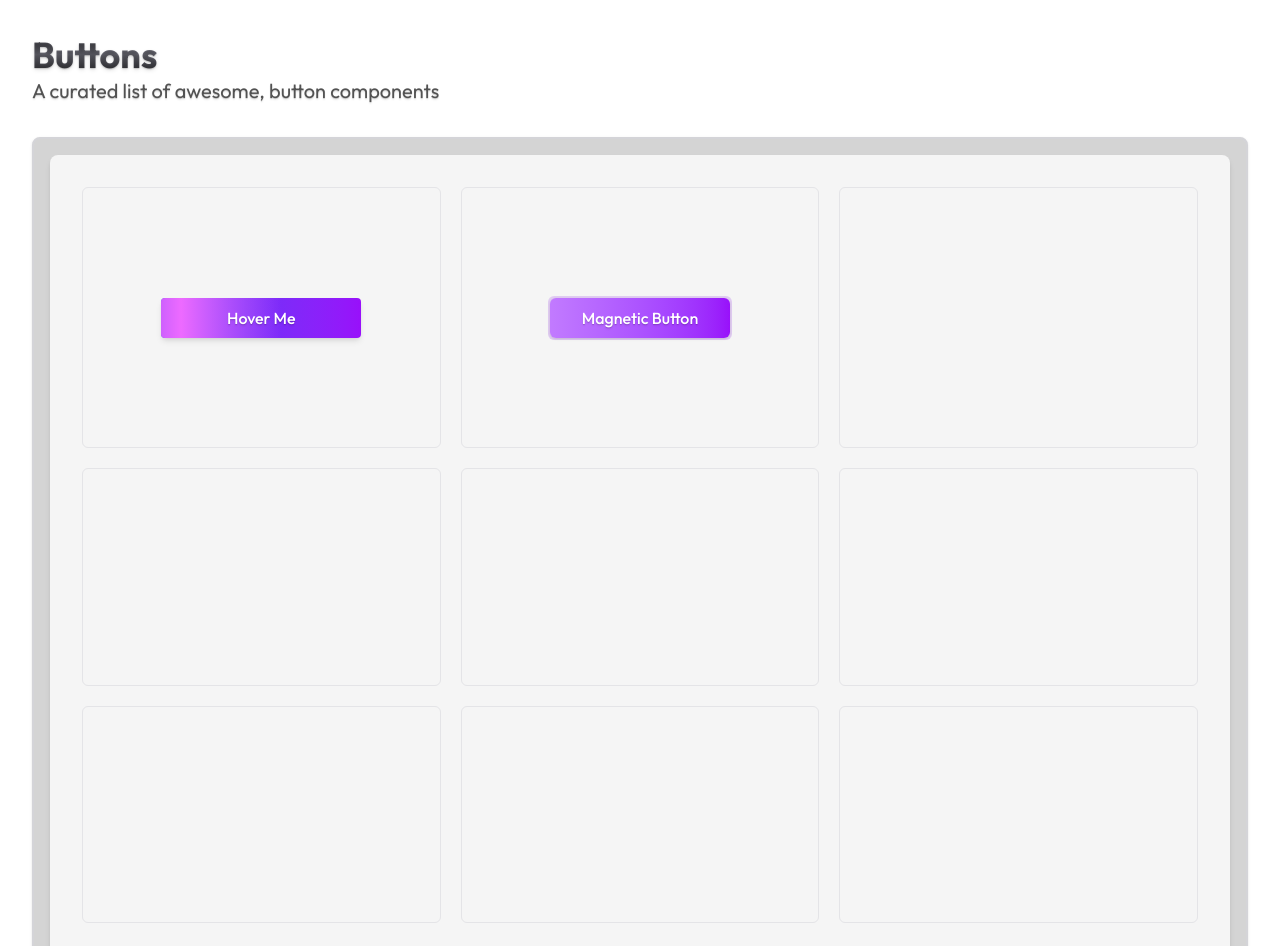
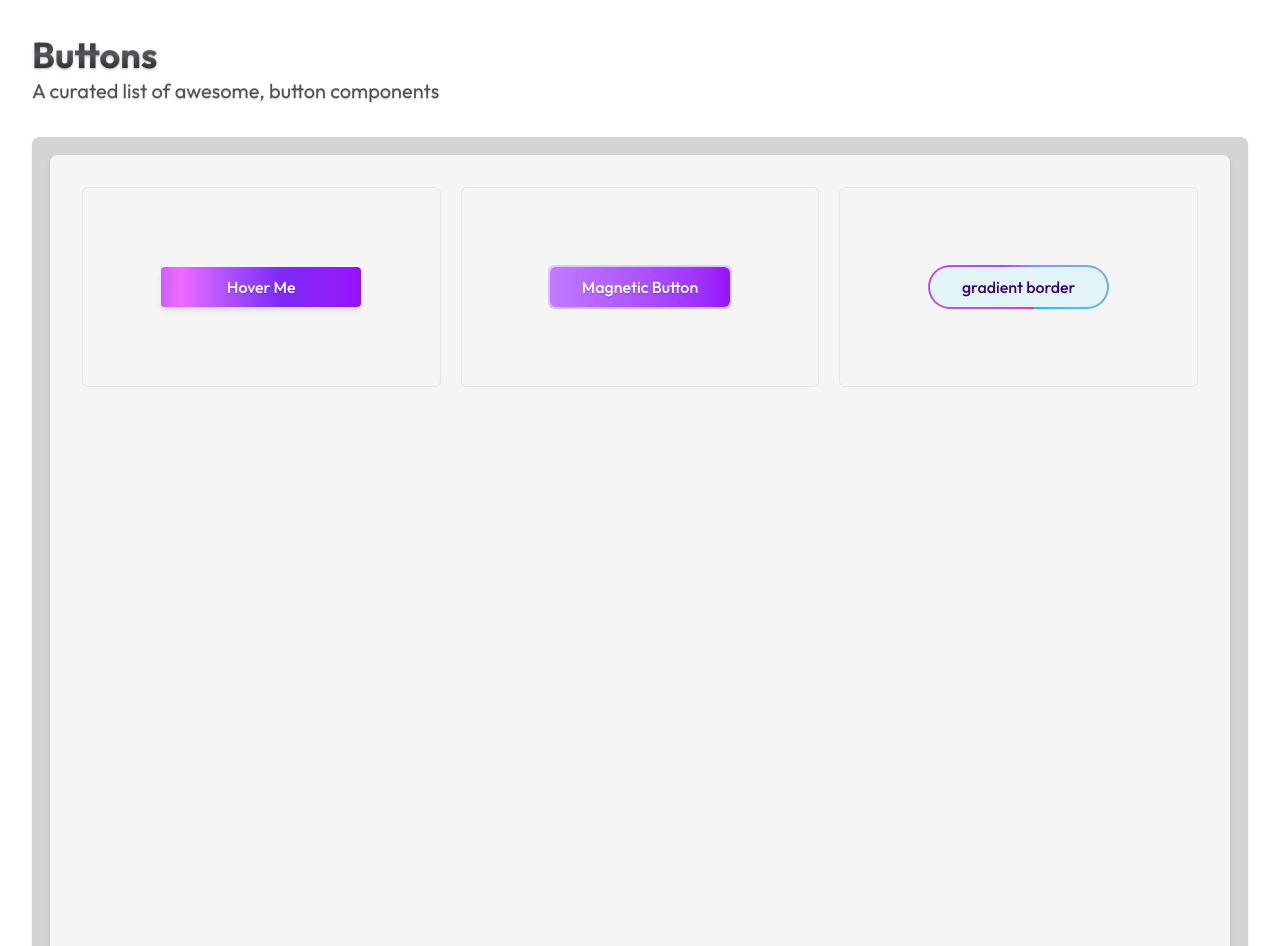
Before and after one commit to rishiraj1209/design-inspirations, a React (Vite) app in the folder ui-components/: page /buttons in a window 1280 px wide. Shown: the top 946 px of the page. Built offline with nearby package versions, Linux system fonts and the light colour scheme; a web font is replaced by a local one.

Commit message:
added gradient border buttons

```diff
--- /dev/null
+++ b/ui-components/src/components/ButtonsPage/gradientBorderButton.tsx
@@ -0,0 +1,13 @@
+
+const GradientBorderButton = () => {
+  return (
+    <div className="relative overflow-hidden p-0.5 rounded-full group ">
+        <div className="absolute inset-[-1000%] animate-spin-slow bg-conic from-pink-500 via-purple-500 to-cyan-400 "/>
+        <button className="relative px-8 py-2 rounded-full bg-[#e2f4f7] text-[#380474] font-medium group-active:scale-98 transition-all duration-300 cursor-pointer">
+            gradient border
+        </button>
+    </div>
+  )
+}
+
+export default GradientBorderButton
--- a/ui-components/src/index.css
+++ b/ui-components/src/index.css
@@ -4,3 +4,13 @@
 body{
   font-family: 'Outfit',sans-serif;
 }
+
+@theme{
+  --animate-spin-slow : spin 4s linear infinite;
+}
+
+@keyframes spin{
+  to{
+    transform: rotate(360deg);
+  }
+}
--- a/ui-components/src/pages/ButtonsPage.tsx
+++ b/ui-components/src/pages/ButtonsPage.tsx
@@ -1,3 +1,4 @@
+import GradientBorderButton from "../components/ButtonsPage/gradientBorderButton"
 import GradientHoverButton from "../components/ButtonsPage/gradientHoverButton"
 import MagneticButton from "../components/ButtonsPage/MagneticButton"
 
@@ -10,15 +11,9 @@ const ButtonsPage = () => {
 
         <div className="min-h-screen bg-neutral-300 rounded-lg mt-8 p-4 shadow-sm border-2 border-zinc-300">
           <div className="bg-neutral-100 rounded-lg min-h-screen shadow-md grid grid-cols-1 sm:grid-cols-2 md:grid-cols-3 gap-5 p-8">
-            <div className="w-full border border-zinc-200 rounded-md flex items-center justify-center hover:border-zinc-300 transition-all duration-300"><GradientHoverButton/></div>
-            <div className="w-full border border-zinc-200 rounded-md flex items-center justify-center hover:border-zinc-300 transition-all duration-300"><MagneticButton/></div>
-            <div className="w-full border border-zinc-200 rounded-md flex items-center justify-center hover:border-zinc-300 transition-all duration-300"></div>
-            <div className="w-full border border-zinc-200 rounded-md flex items-center justify-center hover:border-zinc-300 transition-all duration-300"></div>
-            <div className="w-full border border-zinc-200 rounded-md flex items-center justify-center hover:border-zinc-300 transition-all duration-300"></div>
-            <div className="w-full border border-zinc-200 rounded-md flex items-center justify-center hover:border-zinc-300 transition-all duration-300"></div>
-            <div className="w-full border border-zinc-200 rounded-md flex items-center justify-center hover:border-zinc-300 transition-all duration-300"></div>
-            <div className="w-full border border-zinc-200 rounded-md flex items-center justify-center hover:border-zinc-300 transition-all duration-300"></div>
-            <div className="w-full border border-zinc-200 rounded-md flex items-center justify-center hover:border-zinc-300 transition-all duration-300"></div>
+            <div className="w-full h-50 border border-zinc-200 rounded-md flex items-center justify-center hover:border-zinc-300 transition-all duration-300"><GradientHoverButton/></div>
+            <div className="w-full h-50 border border-zinc-200 rounded-md flex items-center justify-center hover:border-zinc-300 transition-all duration-300"><MagneticButton/></div>
+            <div className="w-full h-50 border border-zinc-200 rounded-md flex items-center justify-center hover:border-zinc-300 transition-all duration-300"><GradientBorderButton/></div>
           </div>
         </div>
     </div>
```
